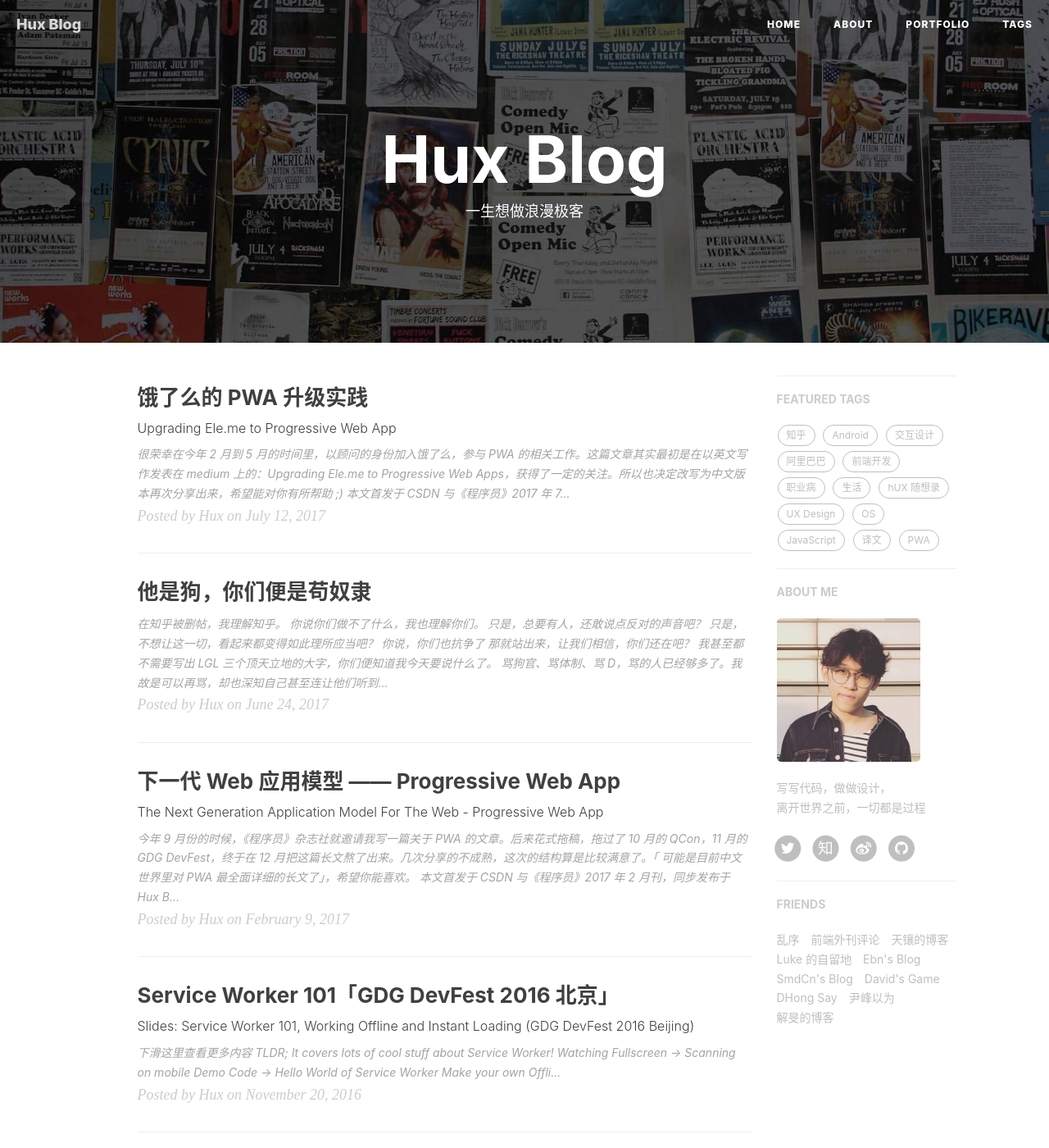
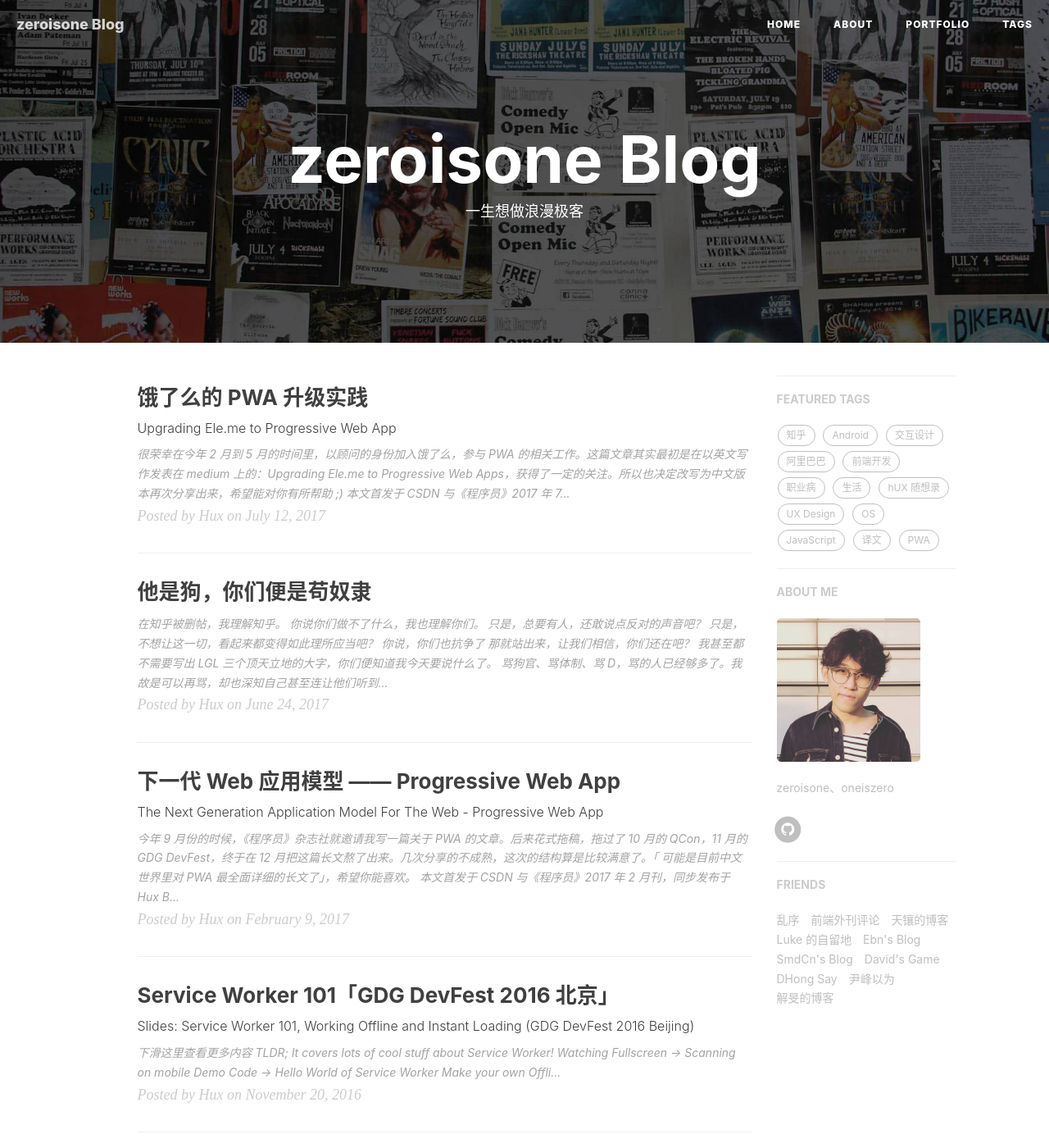
Before and after one commit to oneiszero/oneiszero, a Jekyll site: the page built from index.html, in a window 1280 px wide and 1400 px high. Shown: the whole window at 82% size. Built offline with Jekyll 4.4.1, drawn with Linux system fonts in a browser that asks for light colours; nearby versions of some CDN libraries; the list of posts is cut into pages by our own code; comment, search, counter and statistics services are not loaded; some of the changed text lies outside the part shown.

Commit message:
first commit

```diff
--- a/_config.yml
+++ b/_config.yml
@@ -1,22 +1,18 @@
 # Site settings
-title: Hux Blog
-SEOTitle: 黄玄的博客 | Hux Blog
+title: zeroisone Blog
+SEOTitle: zeroisone Blog
 header-img: img/home-bg.jpg
-email: huxpro@gmail.com
-description: "关于前端与设计、黑客与画家 | 黄玄，Web & Mobile Lover，Software Engineer，UX Designer | 这里是 @Hux黄玄 的个人博客，与你一起发现更大的世界。"
-keyword: "黄玄, Hux黄玄, Hux, 鬼栈, huxpro, @huxpro, 黄玄的博客, Hux Blog, 博客, 个人网站, 互联网, Web, JavaScript, 前端, 设计"
-url: "https://huangxuan.me"              # your host, for absolute URL
+email: zeroisone@126.com
+description: "zeroisone、oneiszero | Web Security | Mobile Security | IOT Security"
+keyword: "zeroisone、oneiszero"
+url: "http://zeroisone.cc"              # your host, for absolute URL
 baseurl: ""                             # for example, '/blog' if your blog hosted on 'host/blog'
 
 
 
 # SNS settings
 RSS: false
-weibo_username:     huxpro
-zhihu_username:     huxpro
-github_username:    huxpro
-twitter_username:   huxpro
-#facebook_username:  huxpro
+github_username:    zeroisone
 # linkedin_username:  firstname-lastname-idxxxx
 
 
@@ -48,7 +44,7 @@
 
 
 # Disqus settings
-disqus_username: hux
+disqus_username: zeroisone
 
 # Netease setttings
 netease_comment: false
@@ -61,13 +57,13 @@
 
 # Google Analytics
 ga_track_id: 'UA-49627206-1'            # Format: UA-xxxxxx-xx
-ga_domain: huangxuan.me
+ga_domain: zeroisone.cc
 
 
 
 # Sidebar settings
 sidebar: true                           # whether or not using Sidebar.
-sidebar-about-description: "写写代码，做做设计，<br>离开世界之前，一切都是过程"
+sidebar-about-description: "zeroisone、oneiszero"
 sidebar-avatar: /img/avatar-hux.jpg      # use absolute URL, seeing it's used in both `/` and `/about/`
 
 
```
